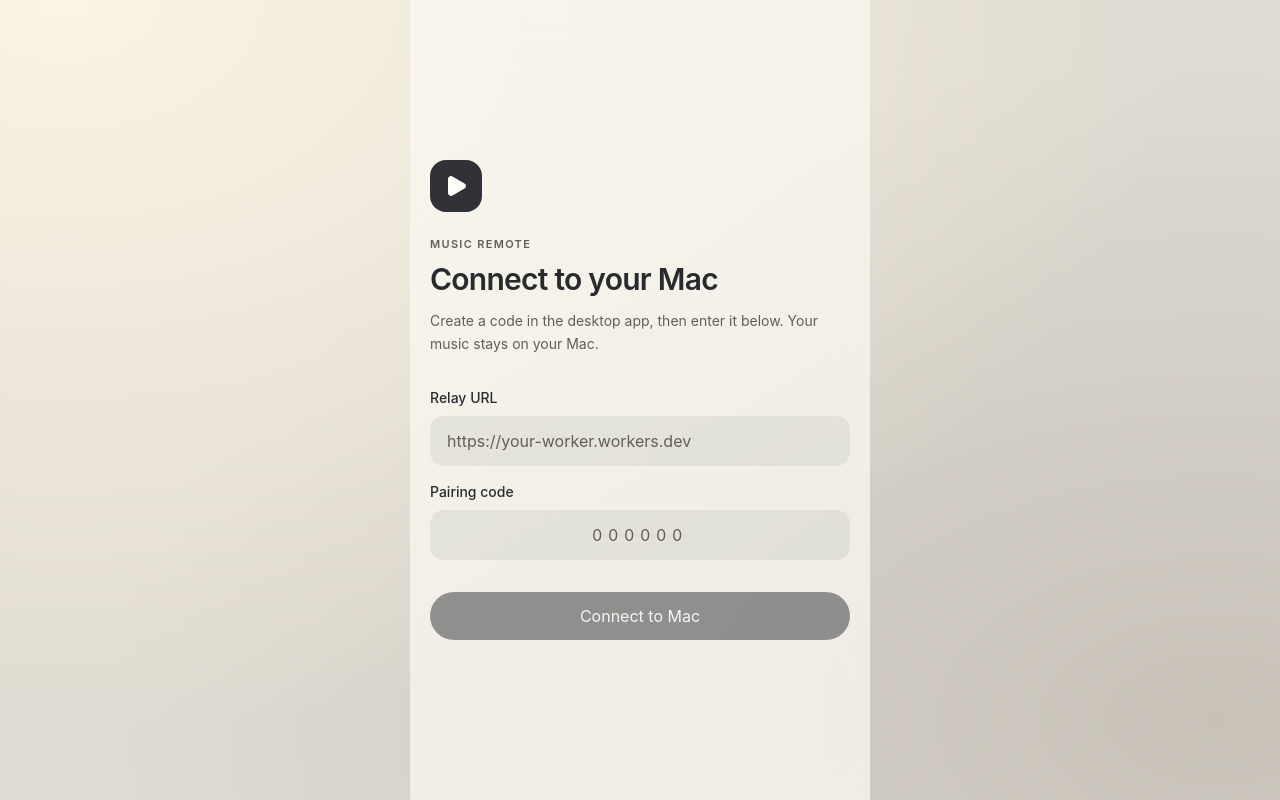
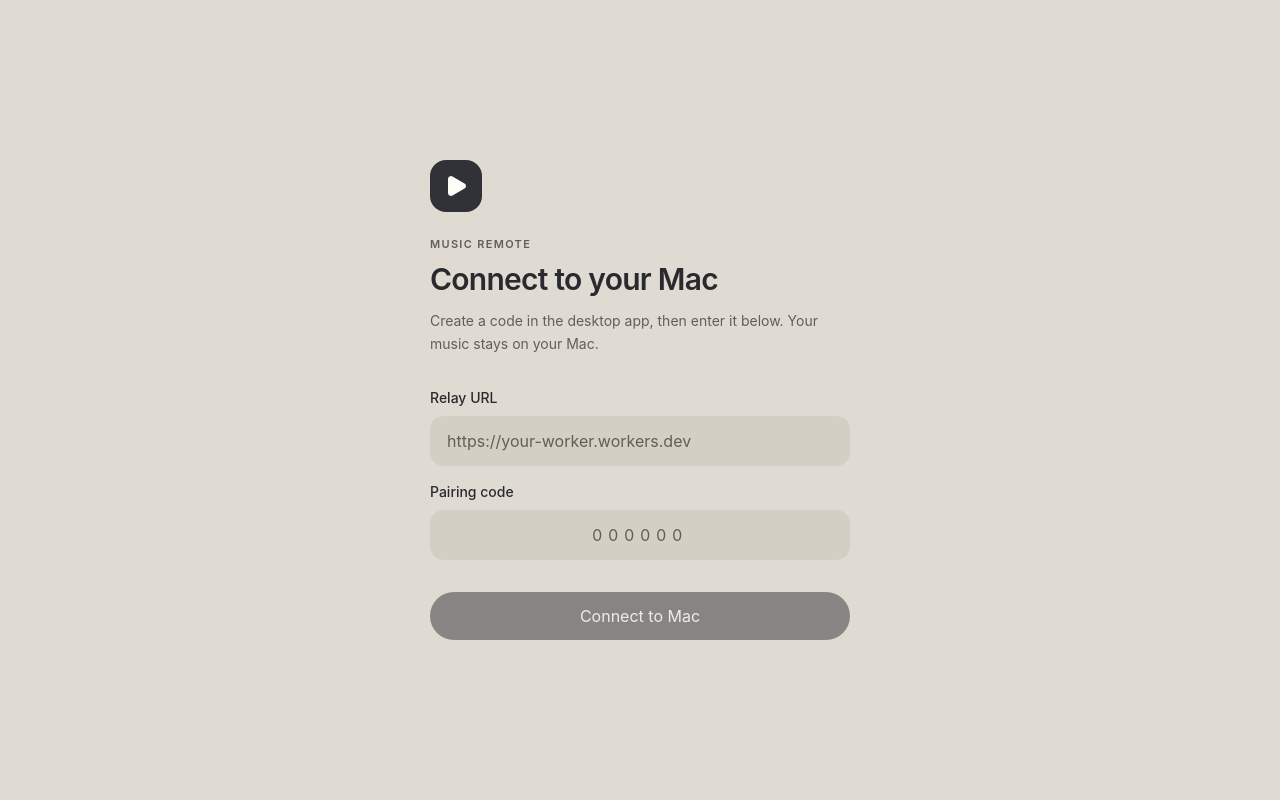
Before and after one commit to akadotsh/youtube-music-remote, a React (Vite) app in the folder apps/web/: page / in a window 1280 px wide. Built offline with nearby package versions, Linux system fonts and the light colour scheme.

Commit message:
fix(web): simplify background and search focus treatment

```diff
--- a/apps/web/src/App.tsx
+++ b/apps/web/src/App.tsx
@@ -41,7 +41,7 @@ function Pairing({ onPaired }: { onPaired: (connection: SavedConnection) => void
   }
 
   return (
-    <main className="app-shell glass-surface pairing-shell">
+    <main className="app-shell pairing-shell">
       <div className="brand-mark"><Play className="size-6 fill-current" aria-hidden="true" /></div>
       <p className="eyebrow mt-6">Music Remote</p>
       <h1 className="mt-2 text-3xl font-semibold leading-tight">Connect to your Mac</h1>
@@ -61,7 +61,7 @@ function Remote({ connection, onForget }: { connection: SavedConnection; onForge
   const [searchOpen, setSearchOpen] = useState(false);
 
   return (
-    <main className="app-shell glass-surface">
+    <main className="app-shell">
       <header className="app-header">
         <div className="min-w-0"><h1 className="font-semibold">Music Remote</h1><p className="connection-status" role="status"><span aria-hidden="true" className={`status-dot ${remote.status === "connected" && remote.peerConnected ? "is-connected" : ""}`} />{remote.status === "connected" ? (remote.peerConnected ? "Mac connected" : "Waiting for Mac") : "Reconnecting…"}</p></div>
         <div className="flex">
--- a/apps/web/src/index.css
+++ b/apps/web/src/index.css
@@ -15,11 +15,8 @@
   color-scheme: light dark;
   font-family: -apple-system, BlinkMacSystemFont, "Segoe UI", sans-serif;
   font-optical-sizing: auto;
-  --glass: rgb(248 246 240 / 78%);
-  --glass-edge: rgb(255 255 255 / 72%);
   --field: rgb(45 42 38 / 7%);
   --field-hover: rgb(45 42 38 / 12%);
-  --ambient: rgb(255 248 229 / 85%);
   --shadow: rgb(40 39 46 / 14%);
   --ease-out: cubic-bezier(0.23, 1, 0.32, 1);
 }
@@ -34,11 +31,8 @@
     --color-primary-foreground: #25272c;
     --color-accent: #bcb7ae;
     --color-danger: #ffa4ae;
-    --glass: rgb(39 40 45 / 86%);
-    --glass-edge: rgb(255 255 255 / 13%);
     --field: rgb(255 255 255 / 7%);
     --field-hover: rgb(255 255 255 / 12%);
-    --ambient: rgb(117 100 79 / 28%);
     --shadow: rgb(0 0 0 / 30%);
   }
 }
@@ -58,8 +52,7 @@ body {
   height: 100dvh;
   overflow: hidden;
   color: var(--color-foreground);
-  background: radial-gradient(ellipse at 5% 0%, var(--ambient), transparent 65%),
-    radial-gradient(ellipse at 95% 90%, rgb(120 113 103 / 24%), transparent 65%);
+  background: var(--color-background);
 }
 button, input { font: inherit; }
 input { font-size: 16px; }
@@ -70,11 +63,6 @@ button, a, [role="button"] {
 }
 h1, h2 { letter-spacing: -0.025em; text-wrap: balance; }
 
-.glass-surface {
-  background: var(--glass);
-  -webkit-backdrop-filter: blur(16px) saturate(125%);
-  backdrop-filter: blur(16px) saturate(125%);
-}
 .glass-field {
   -webkit-appearance: none;
   appearance: none;
@@ -98,6 +86,8 @@ h1, h2 { letter-spacing: -0.025em; text-wrap: balance; }
   caret-color: currentColor;
 }
 .song-search input::placeholder { color: var(--color-muted-foreground); opacity: 1; }
+.song-search input::selection { background: var(--color-muted); color: var(--color-foreground); }
+.song-search input:focus-visible { outline: none; }
 .song-search:focus-within { box-shadow: inset 0 0 0 1px var(--color-muted-foreground); }
 :where(button, input, a):focus-visible {
   outline: 2px solid var(--color-accent);
@@ -149,13 +139,6 @@ input[type="range"] { min-height: 36px; accent-color: var(--color-accent); curso
   .control-button { transition: none; }
   .control-button:active { transform: none; }
 }
-@media (prefers-reduced-transparency: reduce), (prefers-contrast: more) {
-  .glass-surface {
-    background: var(--color-background);
-    -webkit-backdrop-filter: none;
-    backdrop-filter: none;
-  }
-}
 .player-artwork {
   width: min(100%, clamp(80px, calc(100dvh - 540px - env(safe-area-inset-top) - env(safe-area-inset-bottom)), 280px));
   flex-shrink: 0;
```
